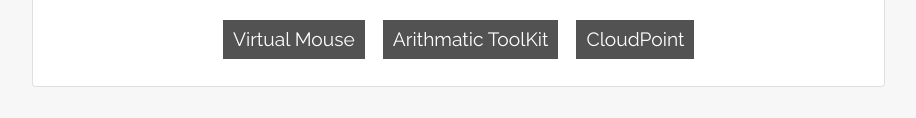
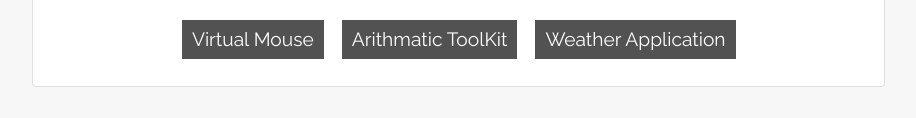
Before and after one commit to hemantduggal/Hemant.github.io, a plain HTML site: page index.html in a window 1280 px wide. Shown: the part 1638-1756 px from the top of the page, without its empty margins (180-1096 px from the left). Drawn offline with Linux system fonts and the light colour scheme.

Commit message:
Update index.html

```diff
--- a/index.html
+++ b/index.html
@@ -4,7 +4,7 @@
 <head>
   <meta charset="utf-8" />
   <link rel="shortcut icon" href="assets/portfolio_PF.ico" type="image/x-icon" />
-  <title>Portfolio : Hemant Duggal </title>
+  <title>Portfolio : Hemant-Duggal</title>
   <meta name="description"
     content="This is a website to Display Portfolio of Hemant Duggal, Here you can get to know more about him." />
   <link rel="stylesheet" href="style.css" />
@@ -145,7 +145,7 @@
                       ToolKit</a>
                   </li>
                   <li class="project-li">
-                    <a href="https://github.com/hemantduggal/WeatherApplication" class="project-github">CloudPoint</a>
+                    <a href="https://github.com/hemantduggal/WeatherApplication" class="project-github">Weather Application</a>
                   </li>
                 </ul>
               </div>
```
